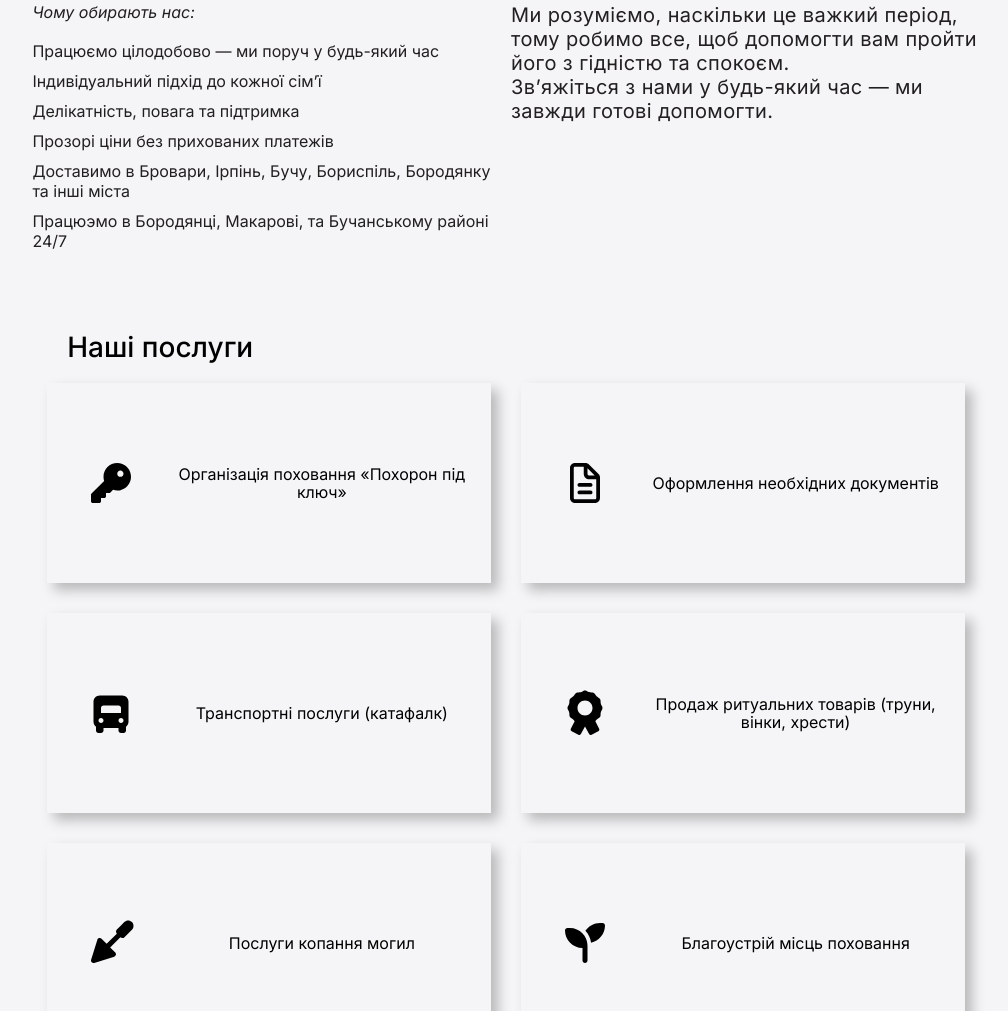
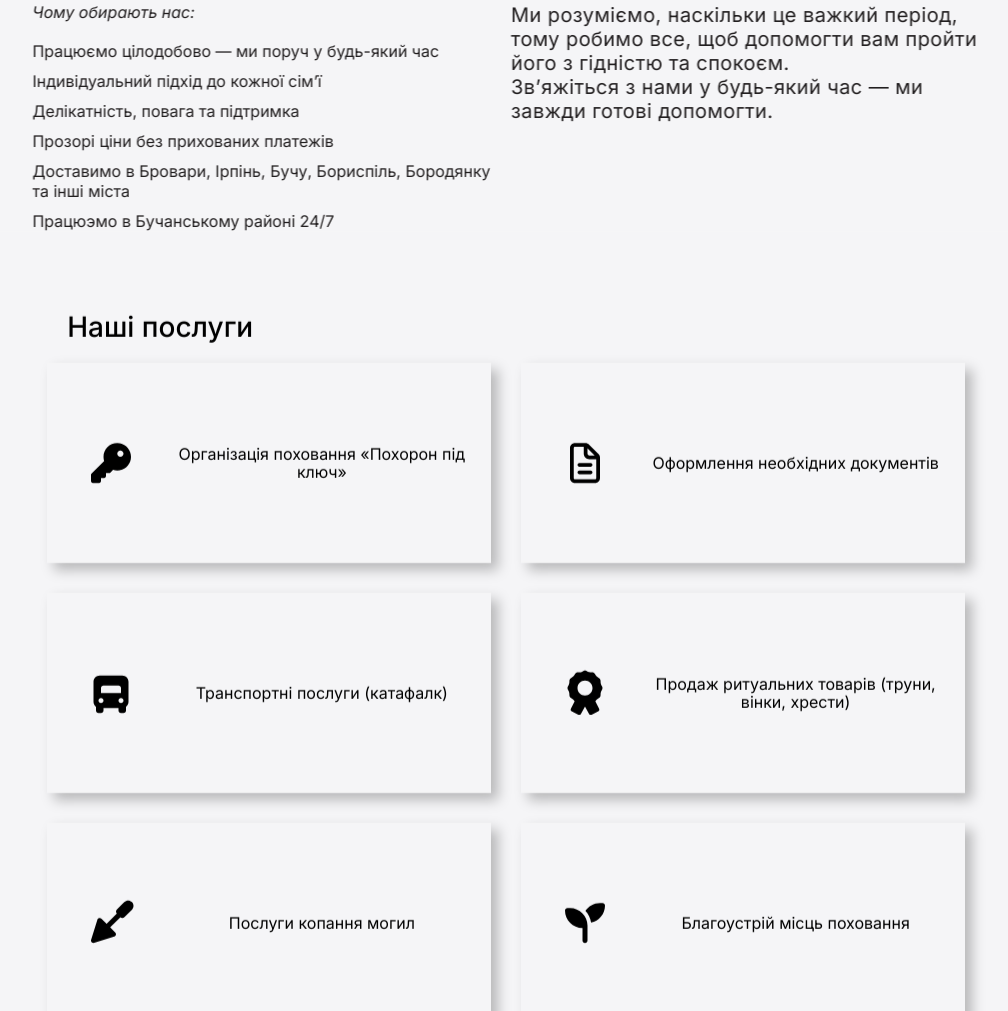
Before and after one commit to Demonhard/funeral_services, a website: page public/index.html in a window 1280 px wide. Shown: the part 1236-2247 px from the top of the page, without its empty margins (134-1142 px from the left). Drawn offline with Linux system fonts and the light colour scheme; no server answers.

Commit message:
change text

```diff
--- a/public/index.html
+++ b/public/index.html
@@ -113,7 +113,7 @@
 								<li>Делікатність, повага та підтримка</li>
 								<li>Прозорі ціни без прихованих платежів</li>
 								<li>Доставимо в Бровари, Ірпінь, Бучу, Бориспіль, Бородянку та інші міста</li>
-								<li>Працюэмо в Бородянці, Макарові, та Бучанському районі 24/7</li>
+								<li>Працюэмо в Бучанському районі 24/7</li>
 							</ul>
 
 						</div>
```
